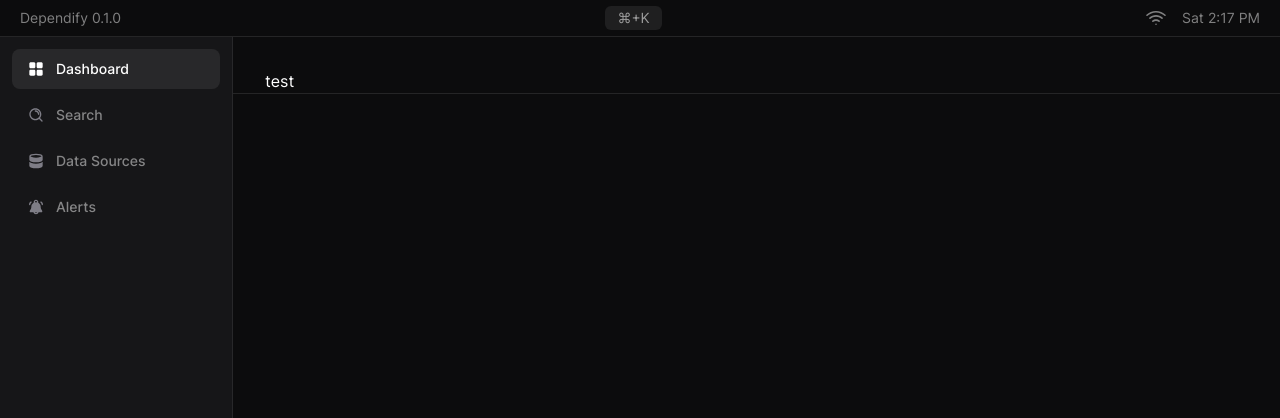
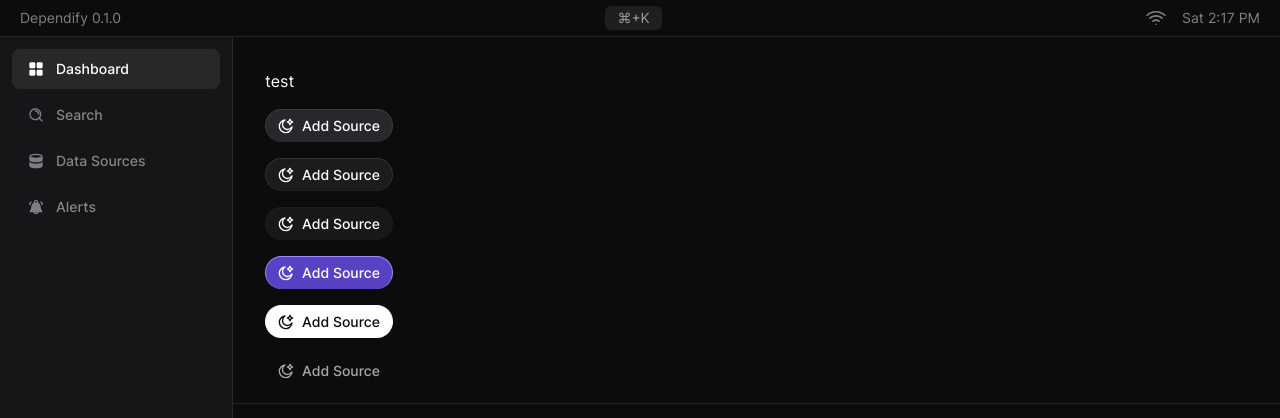
Before and after one commit to HR-Project-D/dependify, a Next.js app in the folder ui/: page / in a window 1280 px wide. Shown: the top 418 px of the page. Built offline with nearby package versions, Linux system fonts and the light colour scheme.

Commit message:
Added a Button component with various styles

```diff
--- a/ui/src/components/primitives/Button.tsx
+++ b/ui/src/components/primitives/Button.tsx
@@ -1,47 +1,55 @@
 import React from "react";
 import { cva, type VariantProps } from "class-variance-authority";
 
-const button = cva(["transition-all duration-300"], {
+const button = cva(
+  ["transition-all flex items-center h-fit active:shadow-inner active:translate-y-0.5 duration-200 border border-b-0"],
+  {
     variants: {
       intent: {
-      dark: [
-        "bg-primary-black",
+        mauve: ["bg-gray-4 hover:bg-gray-5", "text-white", "border-white-10"],
+        primary: [
+          "bg-primary-8 hover:bg-primary-9",
           "text-white",
-      ],
-      sand: [
-        "bg-sand-2",
-        "text-primary-black",
-      ],
-      turquoise: [
-        "bg-primary-turquoise",
-        "text-primary-black",
+          "border-primary-11 hover:border-primary-11",
         ],
         white: [
-        "bg-white",
-        "text-primary-black",
+          "dark:bg-white bg-gray-4 hover:bg-gray-5 dark:hover:bg-white-80",
+          "dark:text-gray-DARK text-white",
+          "dark:border-white dark:hover:border-white-16 border-gray-4 hover:border-gray-5",
         ],
-      transparent: [
-        "bg-transparent",
-        "text-current",
+        lightGray: [
+          "bg-black-5 hover:bg-black-8 dark:bg-white-5 dark:hover:bg-white-8",
+          "text-gray-DARK dark:text-white",
+          "border-black-2 dark:border-white-2",
         ],
+        mauveDark: [
+          "bg-gray-2 hover:bg-gray-3",
+          "text-white",
+          "border-white-10",
+        ],
+        noBG: ["dark:text-white-64 dark:hover:bg-white-5 hover:bg-black-5 text-black-64", "border-transparent"],
       },
       size: {
-      large: ["text-2xl", "py-5", "px-6"],
-      medium: ["text-xl", "py-4", "px-5"],
-      small: ["text-lg", "py-2.5", "px-4"],
-      extraSmall: ["text-base", "py-1.5", "px-3"],
+        small: ["text-xs font-medium", "px-3 py-1.5", "gap-1.5"],
+        medium: ["text-sm font-medium", "px-3 py-1.5", "gap-2"],
+        large: ["text-sm font-medium", "px-3.5 py-2", "gap-2"],
+      },
+      rounded: {
+        full: "rounded-full",
+        default: "rounded-lg",
       },
       fullWidth: {
         true: "w-full",
         false: "w-fit",
-    }
+      },
     },
     defaultVariants: {
-    intent: "dark",
+      intent: "primary",
       size: "medium",
       fullWidth: false,
     },
-});
+  }
+);
 
 export interface ButtonProps
   extends React.ButtonHTMLAttributes<HTMLButtonElement>,
@@ -52,5 +60,11 @@ export const Button: React.FC<ButtonProps> = ({
   intent,
   size,
   fullWidth,
+  rounded,
   ...props
-}) => <button className={button({ intent, size, className, fullWidth })} {...props} />;
+}) => (
+  <button
+    className={button({ intent, size, rounded, className, fullWidth })}
+    {...props}
+  />
+);
--- /dev/null
+++ b/ui/src/components/primitives/input/InputField.tsx
@@ -0,0 +1,11 @@
+import React from "react";
+
+export interface ButtonProps
+  extends React.ButtonHTMLAttributes<HTMLInputElement> {}
+
+
+function InputField({ ...props }) {
+  return <input className="dark:bg-gray-2 dark:placeholder:text-white-10 dark:text-white" {...props} />;
+}
+
+export default InputField;
--- a/ui/src/components/shared/Layout.tsx
+++ b/ui/src/components/shared/Layout.tsx
@@ -2,6 +2,7 @@ import React from "react";
 import { CMDK } from "./cmdk/CMDK";
 import Header from "./Header";
 import Sidebar from "./Sidebar";
+import { Button } from "../primitives/Button";
 
 export interface LayoutProps extends React.ButtonHTMLAttributes<HTMLDivElement> {}
 
--- a/ui/src/components/shared/Sidebar.tsx
+++ b/ui/src/components/shared/Sidebar.tsx
@@ -3,6 +3,8 @@ import React from "react";
 import { IconDatabase, IconGrid, IconNotification, IconSearch } from "./Icons";
 import Link from "next/link";
 import { motion } from "framer-motion";
+import { useQuery } from "react-query";
+import { Button } from "../primitives/Button";
 
 function Sidebar() {
   const path = useRouter().pathname;
--- a/ui/src/pages/_app.tsx
+++ b/ui/src/pages/_app.tsx
@@ -6,15 +6,20 @@ import type { AppProps } from "next/app";
 import { UserContext, initialUserState, userReducer } from "@/state/User";
 import { useReducer } from "react";
 import { ThemeProvider } from "next-themes";
+import { QueryClient, QueryClientProvider } from "react-query";
+
+const queryClient = new QueryClient();
 
 export default function App({ Component, pageProps }: AppProps) {
   const [userState, userDispatch] = useReducer(userReducer, initialUserState);
 
   return (
     <ThemeProvider attribute='class' disableTransitionOnChange defaultTheme='dark'>
-      <UserContext.Provider value={{ state: userState, dispatch: userDispatch }}>
-        <Component {...pageProps} />
-      </UserContext.Provider>
+      <QueryClientProvider client={queryClient}>
+        <UserContext.Provider value={{ state: userState, dispatch: userDispatch }}>
+          <Component {...pageProps} />
+        </UserContext.Provider>
+      </QueryClientProvider>
     </ThemeProvider>
   );
 }
--- a/ui/src/pages/index.tsx
+++ b/ui/src/pages/index.tsx
@@ -1,12 +1,38 @@
+import { Button } from "@/components/primitives/Button";
+import { IconMoon } from "@/components/shared/Icons";
 import Layout from "@/components/shared/Layout";
 
 export default function Page() {
   return (
     <Layout>
-      <header className="w-full px-8 pt-8 flex justify-center h-fit border-b border-white-10">
-       <div className="w-full max-w-7xl">
-       <h1>test</h1>
-       </div>
+      <header className='flex h-fit w-full justify-center border-b border-white-10 px-8 pt-8'>
+        <div className='flex w-full pb-4 max-w-7xl flex-col gap-4'>
+          <h1>test</h1>
+          <Button intent='mauve' rounded='full' size='medium'>
+            <IconMoon className='w-4' />
+            Add Source
+          </Button>
+          <Button intent='mauveDark' rounded='full' size='medium'>
+            <IconMoon className='w-4' />
+            Add Source
+          </Button>
+          <Button intent='lightGray' rounded='full' size='medium'>
+            <IconMoon className='w-4' />
+            Add Source
+          </Button>
+          <Button intent='primary' rounded='full' size='medium'>
+            <IconMoon className='w-4' />
+            Add Source
+          </Button>
+          <Button intent='white' rounded='full' size='medium'>
+            <IconMoon className='w-4' />
+            Add Source
+          </Button>
+          <Button intent='noBG' rounded='full' size='medium'>
+            <IconMoon className='w-4' />
+            Add Source
+          </Button>
+        </div>
       </header>
     </Layout>
   );
--- a/ui/src/state/User.ts
+++ b/ui/src/state/User.ts
@@ -1,4 +1,4 @@
-import { Dispatch, createContext } from "react";
+import { Dispatch, createContext, useContext } from "react";
 
 type UserContextAction =
   | { type: "LOGIN"; payload: User }
@@ -61,3 +61,13 @@ export function userReducer(state: UserState, action: UserContextAction) {
 }
 
 export const UserContext = createContext<UserContext | undefined>(undefined);
+
+export const useUserContext = () => {
+  const context = useContext(UserContext);
+
+  if (!context) {
+    throw new Error("useUserContext must be used within a UserProvider");
+  }
+
+  return context;
+}
--- a/ui/src/styles/cmdk.css
+++ b/ui/src/styles/cmdk.css
@@ -36,7 +36,7 @@
   overflow: hidden;
   transition: transform 300ms ease;
 
-  @apply bg-white bg-opacity-90 shadow-md dark:border dark:border-white-10 dark:bg-gray-1;
+  @apply bg-white bg-opacity-90 dark:bg-opacity-95 shadow-md dark:border dark:border-white-10 dark:bg-gray-1;
 }
 
 [cmdk-list]::-webkit-scrollbar {
```
Also changed, not shown: ui/public/images/bg.jpg (deleted), 1 other file (tests, documents, lock files or other folders). Lines whose indentation alone changed are shown as unchanged.
